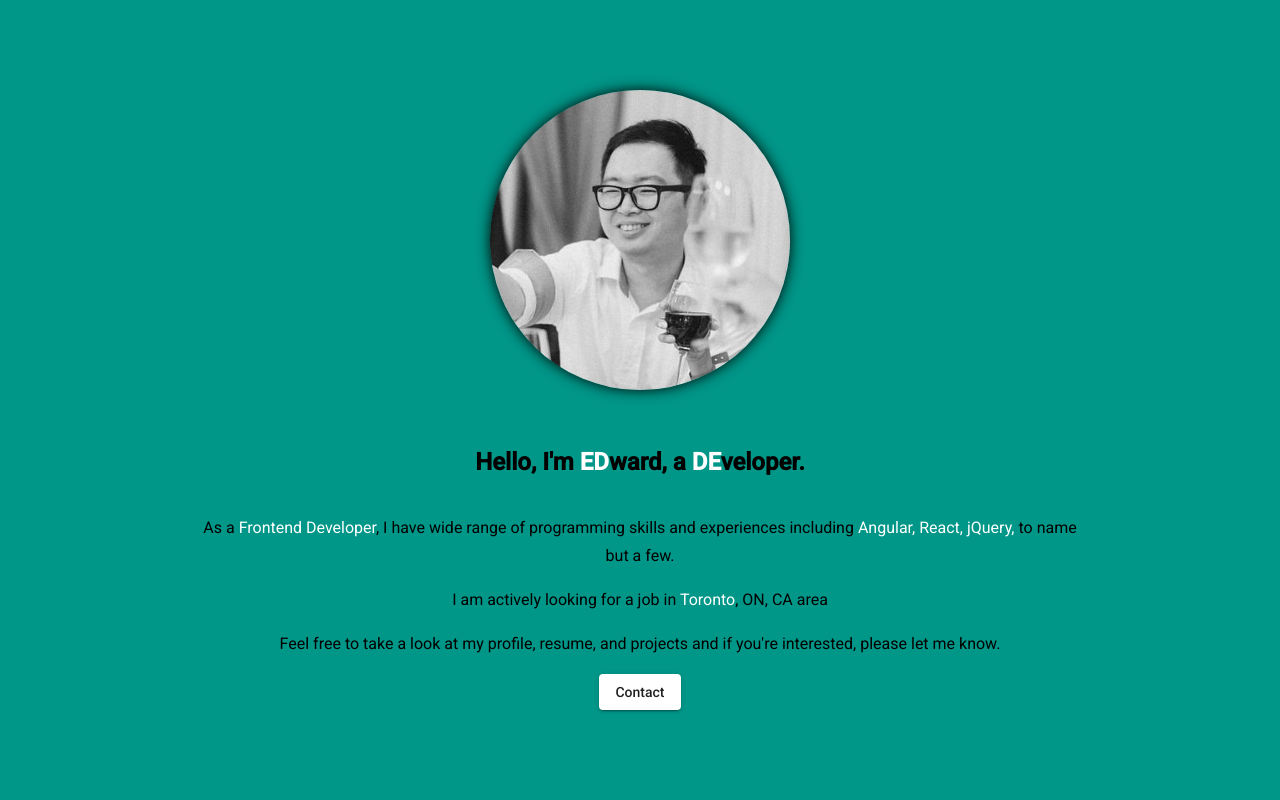
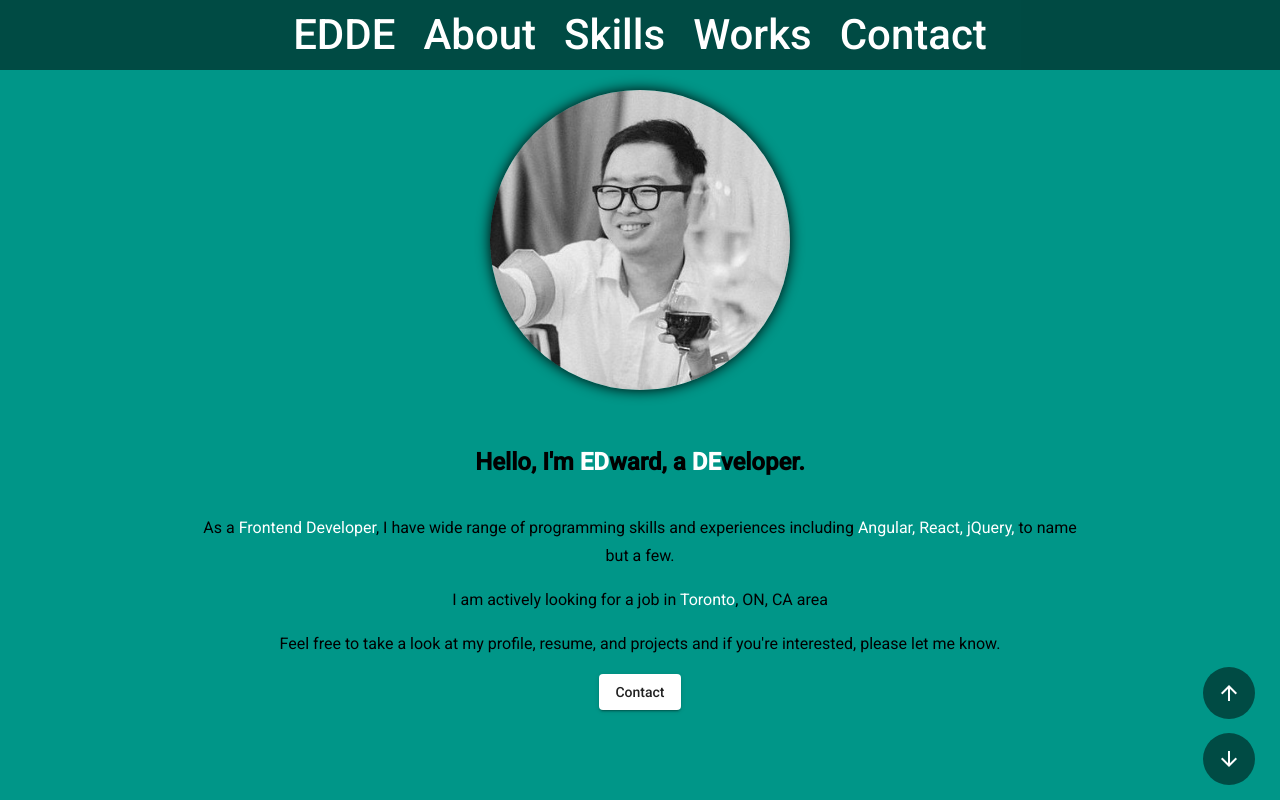
Before and after one commit to neo913/EDDE, an Angular app: page /Home in a window 1280 px wide. Before the commit this address led to /Home#home. Shown: the top 800 px of the page. Built offline with nearby package versions, Linux system fonts and the light colour scheme.

Commit message:
logic_fix

```diff
--- a/src/app/app-routing.module.ts
+++ b/src/app/app-routing.module.ts
@@ -8,7 +8,7 @@ const routes: Routes = [
 ];
 
 @NgModule({
-  imports: [RouterModule.forRoot(routes)],
+  imports: [RouterModule.forRoot(routes, {anchorScrolling: 'enabled'})],
   exports: [RouterModule]
 })
 export class AppRoutingModule { }
--- a/src/app/home/home.component.html
+++ b/src/app/home/home.component.html
@@ -1,9 +1,12 @@
-<nav id="homeNav" *ngIf="getTag() != '' && getTag() != 'home'" >
-	<a href="#edde" id="logo">EDDE</a>
+<nav id="homeNav">
+	<a id="logo" (click)="scroller('home')">EDDE</a>
 	<div id="navbar-center">
-		<a [ngClass]="{'active': getTag()=='about'}" href="#about">About</a>
+		<a [ngClass]="{'active': getTag()=='about'}" (click)="scroller('about')">About</a>
+		<a [ngClass]="{'active': getTag()=='skills'}" (click)="scroller('skills')">Skills</a>
+		<a [ngClass]="{'active': getTag()=='works'}" (click)="scroller('works')">Works</a>
+		<!-- <a [ngClass]="{'active': getTag()=='about'}" href="#about">About</a>
 		<a [ngClass]="{'active': getTag()=='skills'}" href="#skills">Skills</a>
-		<a [ngClass]="{'active': getTag()=='works'}" href="#works">Works</a>
+		<a [ngClass]="{'active': getTag()=='works'}" href="#works">Works</a> -->
 		<a >Contact</a>
 		<!-- <a [ngClass]="{'active': getTag()=='contact'}" href="#contact">Contact</a> -->
 	</div>
@@ -11,28 +14,39 @@
 <div class="homeContainer">
 
 	<!-- home -->
-	<div id="home" class="container">
+	<div id="home" class="container" hidden="getTag() != '' && getTag() != 'home">
 		<img src="../../assets/edward.jpg">
-		<div class="home box" [innerHTML]="aboutText"></div>
+		<div class="home box">
+			<h1 class="font-900 text-center">Hello, I'm <span class="whitening">ED</span>ward, a <span class="whitening">DE</span>veloper.</h1><br />
+			<h3 class="text-center">As a <span class="whitening">Frontend Developer</span>, I have wide range of programming skills and experiences including <span class="whitening">Angular, React, jQuery,</span> to name but a few.<br /></h3>
+			<h3 class="text-center">I am actively looking for a job in <span class="whitening">Toronto</span>, ON, CA area<br /></h3>
+			<h3 class="text-center">Feel free to take a look at my profile, resume, and projects and
+			if you're interested, please let me know.<br /></h3>
+		</div>
 		<button mat-raised-button>Contact</button>
 	</div>
 
 	<!-- about -->
-	<div id="about" class="container">
+	<div id="about" class="container" [hidden]="getTag() != 'about'">
 		<div class="about box" [innerHTML]="aboutText"></div>
 	</div>
 
 	<!-- skills -->
-	<div id="skills" class="container">
+	<div id="skills" class="container" [hidden]="getTag() != 'skills'">
 		<div class="skills box">
 			skills
 		</div>
 	</div>
 
-	<!-- work -->
-	<div id="works" class="container">
+	<!-- works -->
+	<div id="works" class="container" [hidden]="getTag() != 'works'">
 		<div class="work box">
 			work
 		</div>
 	</div>
 </div>
+
+<div class="btn-move">
+	<span (click)="scroller('up')" class="material-icons">arrow_upward</span>
+	<span (click)="scroller('down')" class="material-icons">arrow_downward</span>
+</div>
--- a/src/app/home/home.component.scss
+++ b/src/app/home/home.component.scss
@@ -18,6 +18,7 @@
 		padding: 1rem;
 		line-height: 3rem;
 		float: left;
+		&:hover { cursor: pointer }
 	}
 	a:hover, a.active {
 		background-color: white;
@@ -62,3 +63,23 @@
 		background-color: $color4;
 	}
 }
+
+div.btn-move {
+	position: fixed;
+	right: 0px;
+	bottom: 0px;
+	width: 3rem;
+	height: 3rem;
+	margin-right: 3rem;
+	margin-bottom: 7rem;
+	float: left;
+	span {
+		border-radius: 100%;
+		background-color: rgba(0,0,0,0.5);
+		color: white;
+		padding: 1rem;
+		margin: 0.5rem;
+		&:hover { cursor: pointer; }
+	}
+
+}
--- a/src/app/home/home.component.ts
+++ b/src/app/home/home.component.ts
@@ -1,7 +1,14 @@
-import { AfterViewInit, Component, Host, HostListener, OnInit } from '@angular/core';
+import { ViewportScroller } from '@angular/common';
+import { Component, HostListener, OnInit } from '@angular/core';
 import { Router } from '@angular/router';
 import { aboutText } from '../../assets/library';
 
+interface ModifiedRect {
+  id: string,
+  height: number,
+  width: number,
+  y: number
+}
 @Component({
   selector: 'app-home',
   templateUrl: './home.component.html',
@@ -11,54 +18,81 @@ export class HomeComponent implements OnInit {
 
   aboutText = aboutText;
   windowHeight = 0;
+  windowWidth = 0;
+  pages: ModifiedRect[] = [];
+  wakeUptime = 0;
+  direction = '';
+  lastY = 0;
 
-  constructor(private router: Router) { }
+  constructor(private router: Router, private viewportScroller: ViewportScroller) {
+  }
 
   ngOnInit(): void {
-    this.windowHeight = document.body.clientHeight; // responsive
+    this.sizeInit();
+    this.pageInit();
+  }
+
+  sizeInit() {
+    // responsive
+    this.windowHeight = document.body.clientHeight;
+    this.windowWidth = document.body.clientWidth;
+  }
+
+  pageInit() {
+    const containers = document.getElementsByClassName('container');
+    this.pages = new Array<ModifiedRect>(containers.length);
+    for(let i=0; i< containers.length; i++) {
+      let page = containers[i].getBoundingClientRect();
+      this.pages[i] = {
+        id: containers[i].id,
+        height: page.height,
+        width: page.width,
+        y: page.y
+      };
+    }
   }
 
   /* Getting current tag */
   getTag() {
     let url = this.router.url;
     let urlArr = url.split('#');
-    return urlArr[1]? urlArr[1]: '';
+    let tag = urlArr[1]? urlArr[1]: '';
+    if(tag == '') { tag = 'home'; }
+    return tag;
   }
 
-  scrollInto(target: string) {
-    this.router.navigate(['/Home'], {fragment: target});
-    target = '#' + target;
-    document.querySelector(target)?.scrollIntoView({behavior: 'smooth', block: 'center'});
+  scroller(id: string) {
+    if(id == 'up') {
+      if(this.getTag() != this.pages[0].id) {
+        location.hash = '#' + this.pages[this.pages.findIndex(p => p.id == this.getTag()) - 1].id;
+      }
+    } else if(id == 'down') {
+      if(this.getTag() != this.pages[this.pages.length-1].id) {
+        location.hash = '#' + this.pages[this.pages.findIndex(p => p.id == this.getTag()) + 1].id;
+      }
+    } else {
+      location.hash = '#'+id;
+    }
   }
 
-  @HostListener('window:scroll', ['$event'])
-  scrollManager(event: Event) {
+  getDirection() {
+    let st = window.pageYOffset || document.documentElement.scrollTop; // Credits: "https://github.com/qeremy/so/blob/master/so.dom.js#L426"
+    st > this.lastY? this.direction = "down": this.direction = "up";
+    this.lastY = st <= 0 ? 0 : st; // For Mobile or negative scrolling
+    console.log(this.direction);
+  }
 
-    const home = document.querySelector('#home')?.getBoundingClientRect();
-    const about = document.querySelector('#about')?.getBoundingClientRect();
-    const skills = document.querySelector('#skills')?.getBoundingClientRect();
-    const works = document.querySelector('#works')?.getBoundingClientRect();
+  @HostListener('mousewheel', ['$event'])
+  wheelManager(event: Event) {
 
-    let target = "";
-    let margin = this.windowHeight * 0.5;
+    this.getDirection();
 
-    if(home && about && skills && works) {
-
-      if(Math.abs(home.y) < margin && (this.getTag() != "" && this.getTag() != "home")) {
-        target = "home";
-      } else if(Math.abs(about.y) < margin && this.getTag() != "about") {
-        target = "about";
-      } else if(Math.abs(skills.y) < margin && this.getTag() != "skills") {
-        target = "skills";
-      } else if(Math.abs(works.y) < margin && this.getTag() != "works") {
-        target = "works"
-      }
-
-      if(target != "") {
-        this.scrollInto(target);
-      }
-      event.preventDefault();
-      event.stopPropagation();
+    if(this.wakeUptime > Date.now()) {
+      return;
+    } else {
+      this.wakeUptime = Date.now() + 500;
+      this.scroller(this.direction);
     }
   }
+
 }
```
